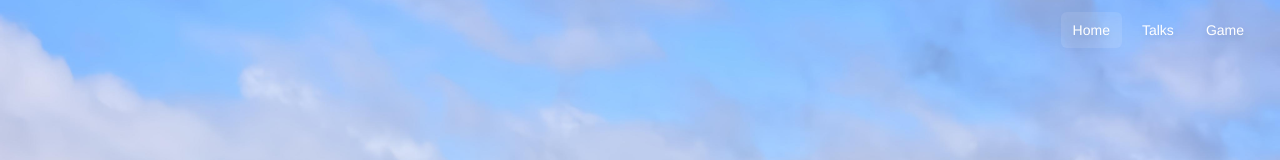
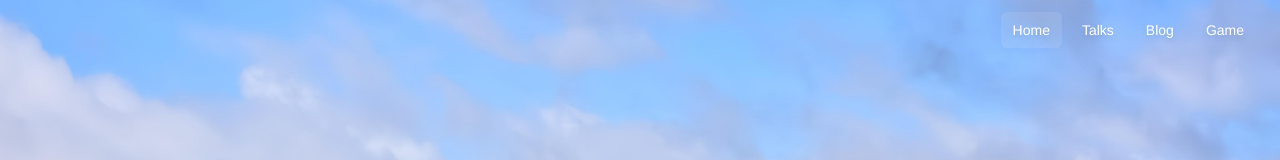
Before and after one commit to ErinCGallagher/personal-nextjs-website, a Next.js app: page / in a window 1280 px wide. Shown: the top 160 px of the page. Built offline with nearby package versions, Linux system fonts and the light colour scheme; a web font is replaced by a local one.

Commit message:
enable blog but disable for mobile

```diff
--- a/app/components/header.tsx
+++ b/app/components/header.tsx
@@ -26,7 +26,7 @@ export default function Header() {
   const links = [
     { href: "/", label: "Home", mobile: true },
     { href: "/talks", label: "Talks", mobile: true },
-    // { href: "/blog", label: "Blog", mobile: true },
+    { href: "/blog", label: "Blog", mobile: false },
     { href: "/game", label: "Game", mobile: false },
   ];
   // Make header transparent and sit over the page on all routes
```
